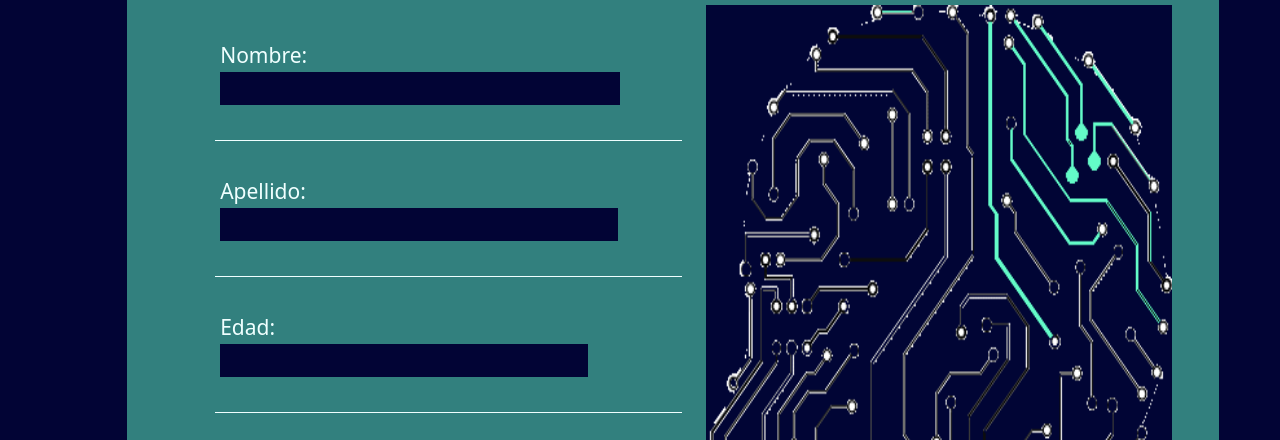
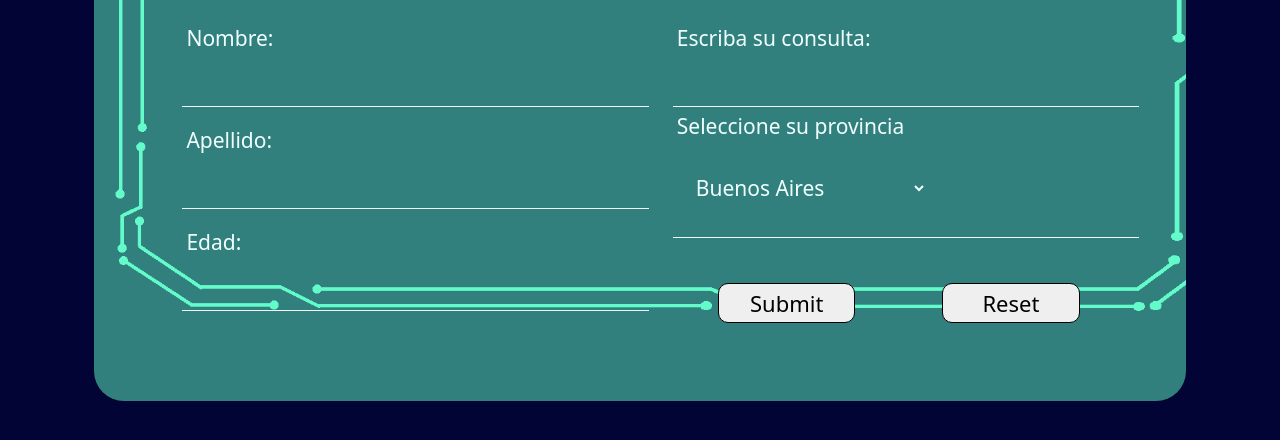
Before and after one commit to Lautaro-Recio/Porfolio, a website: page pages/contacto.html in a window 1280 px wide. Shown: the part 289-729 px from the top of the page. Drawn offline with nearby package versions, Linux system fonts and the light colour scheme; files whose address does not match are found by name.

Commit message:
cambios en la seccion contactos y arreglo de bugs

```diff
--- a/pages/contacto.html
+++ b/pages/contacto.html
@@ -72,6 +72,8 @@
                                     <input class="inputs"  type="number" name="edad">
                                 </label>
                             </div>
+                    </div>
+                    <div class="col-lg-6 col-x-12">
                             <div class="col-lg-12 col-x-12 form">
                                 <label class="formulario__opciones" for="consulta">Escriba su consulta:
                                     <input class="inputs"  type="my.text.area" name="consulta" class="area" >
@@ -110,9 +112,6 @@
                                 </div>
                             </div>
                         </form>
-                    </div>
-                    <div class="col-lg-6 col-xs-6">
-                        <img src="../assets/images/fondoContacto.jpg" alt="cabeza de ciruito" class="imgCon">
                     </div>
                 </div>
             </div>
--- a/scss/_contacto.scss
+++ b/scss/_contacto.scss
@@ -4,17 +4,18 @@
     border-bottom: 1px solid $texto;
     color: $texto;
     font-size: 21px;
-    padding: 30px 0px;
+    padding: 14px 0px;
+    width: 100%;
 }
 .inputs{
-    background-color: $fondo;
+    background-color: rgba(99, 251, 200, 0.0);
     border: none;
     width: 100%;
     color: $texto;
 
 }
 select{
-    background-color: $fondo;
+    background-color: rgba(99, 251, 200, 0.0);
     border: none;
     width: 250px;
     color: $texto;
@@ -25,8 +26,11 @@ select{
     padding: 3% 1% 3% 7%;
     width: 100%;
     height: 100%;
+    background-image: url(../assets/images/fondoContacto.png);
+    background-size: cover;
+    background-repeat:no-repeat ;
     &__opciones{
-        padding: 5px;
+        padding: 4px;
 
     }
 }
@@ -46,6 +50,6 @@ select{
 .fondoTraslucidoCon{
     background-color:rgba(99, 251, 200, 0.5);
     border-radius: 30px;
-    margin: 0% 3%;
+    margin: 0%;
 }
 /* Fin Contacto */
```
Also changed, not shown: assets/images/Sin título.png (deleted), assets/images/fondoContacto.jpg (deleted), assets/images/fondoContacto.png (added), assets/images/h.jpg (renamed from assets/images/fondoCelu.jpg), assets/images/images.jpg (added), assets/images/png-transparent-electronic-circuit-printed-circuit-board-electrical-network-encapsulated-postscript-computer-icons-hitech-miscellaneous-angle-electronics-thumbnail.png (deleted), css/estilos.css, 1 other file.
